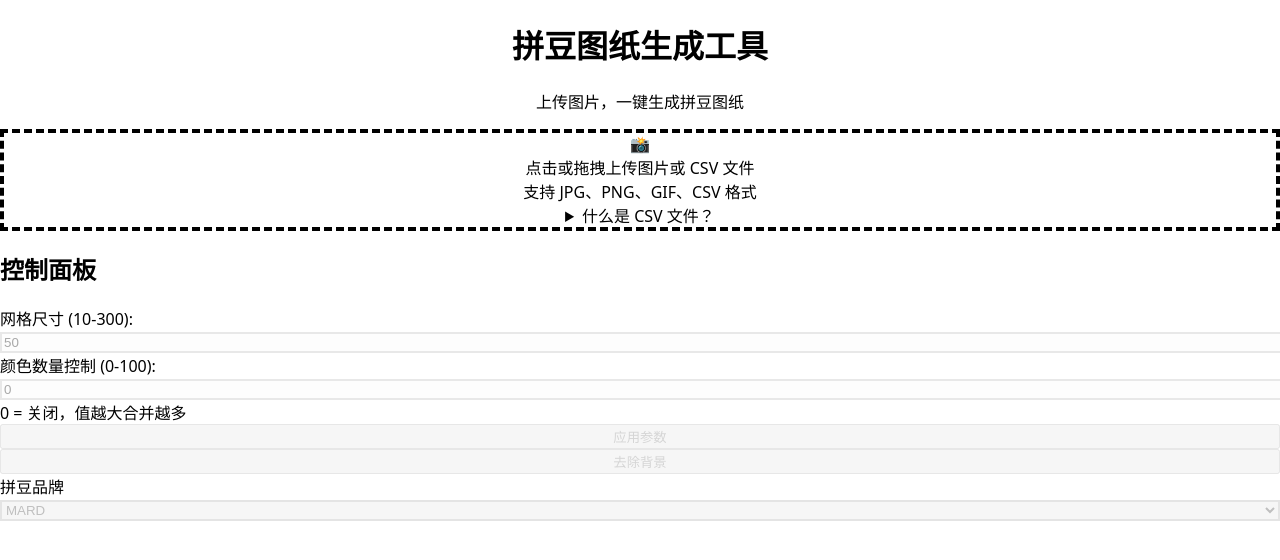
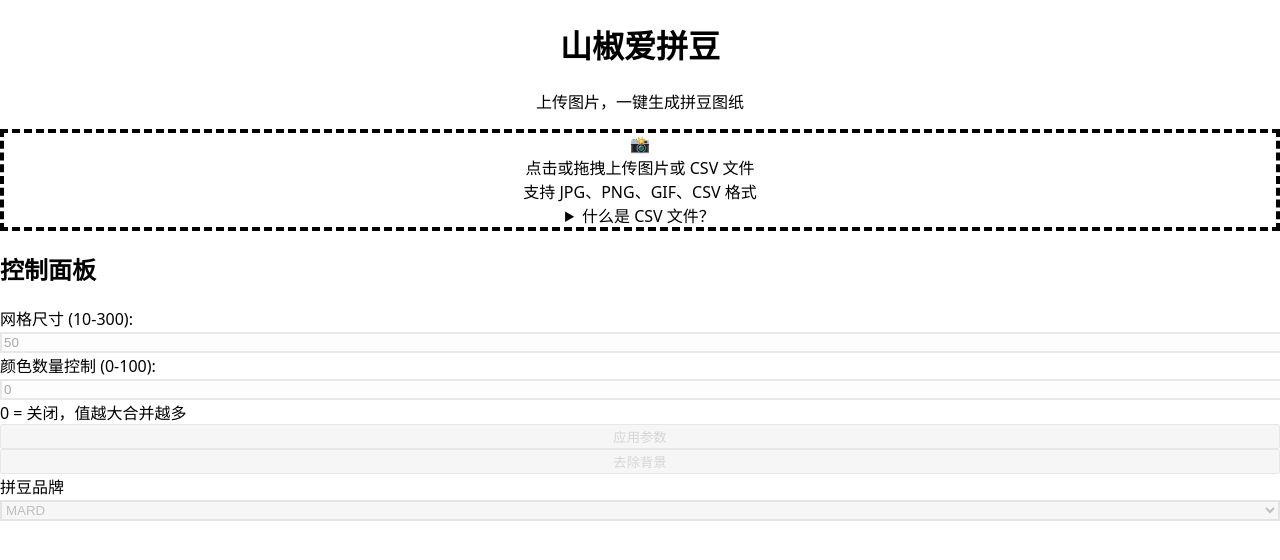
Before and after one commit to sanfangyushanjiao/shanjiao-perler, a React (Vite) app: page / in a window 1280 px wide. Shown: the top 560 px of the page. Built offline with nearby package versions, Linux system fonts and the light colour scheme.

Commit message:
chore: 修改项目名称为山椒爱拼豆

```diff
--- a/index.html
+++ b/index.html
@@ -1,10 +1,11 @@
 <!doctype html>
-<html lang="en">
+<html lang="zh-CN">
   <head>
     <meta charset="UTF-8" />
     <link rel="icon" type="image/svg+xml" href="/vite.svg" />
     <meta name="viewport" content="width=device-width, initial-scale=1.0" />
-    <title>拼豆图纸生成工具</title>
+    <meta name="description" content="山椒爱拼豆 - 上传图片，一键生成拼豆图纸" />
+    <title>山椒爱拼豆</title>
   </head>
   <body>
     <div id="root"></div>
--- a/src/App.tsx
+++ b/src/App.tsx
@@ -409,7 +409,7 @@ function App() {
         {/* 标题 */}
         <header className="text-center mb-8">
           <h1 className="text-4xl font-bold text-gray-800 mb-2">
-            拼豆图纸生成工具
+            山椒爱拼豆
           </h1>
           <p className="text-gray-600">上传图片，一键生成拼豆图纸</p>
         </header>
```
Also changed, not shown: 1 other file (tests, documents, lock files or other folders).
